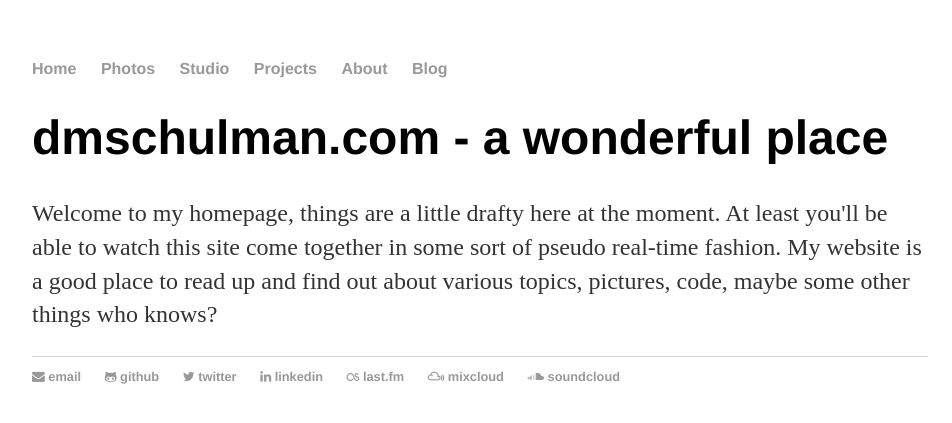
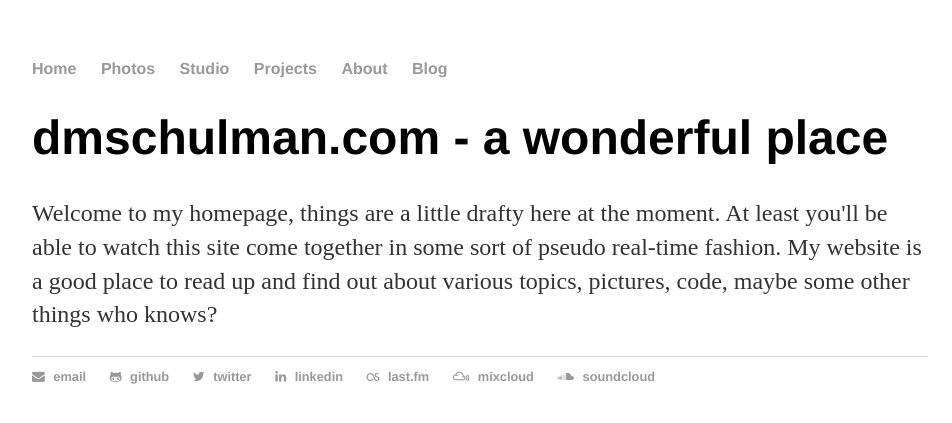
Before and after one commit to dmschulman/dmschulman.github.io, a Jekyll site: the page built from index.html, in a window 1280 px wide. Shown: the top 423 px of the page, without its empty margins (160-1112 px from the left). Built offline with Jekyll 4.4.1, drawn with Linux system fonts in a browser that asks for light colours.

Commit message:
Update blanched.css

```diff
--- a/css/blanched.css
+++ b/css/blanched.css
@@ -42,3 +42,7 @@ ul.posts {
 ul.posts li {
     list-style: none;
 }
+
+i.fa {
+    margin-right: 5px;
+}
```
